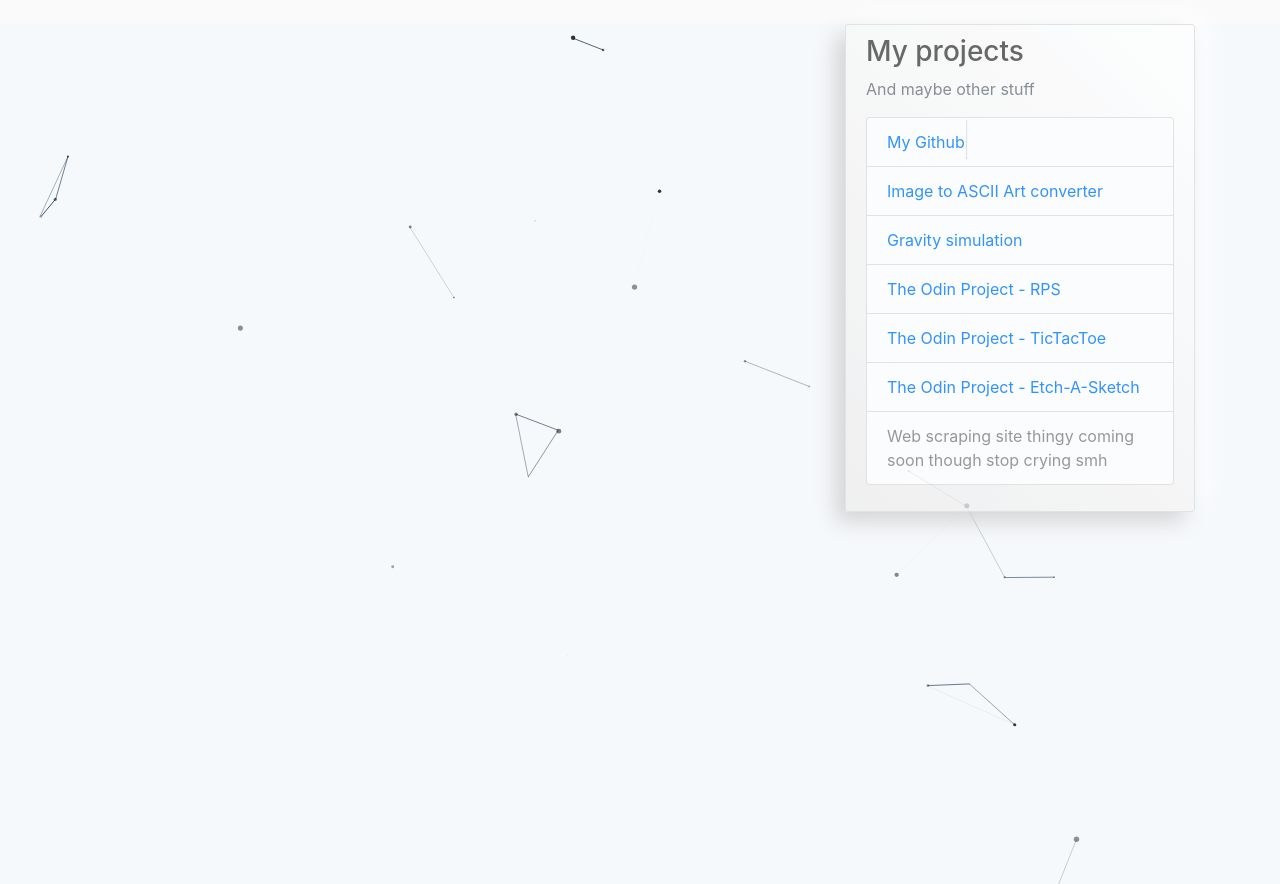
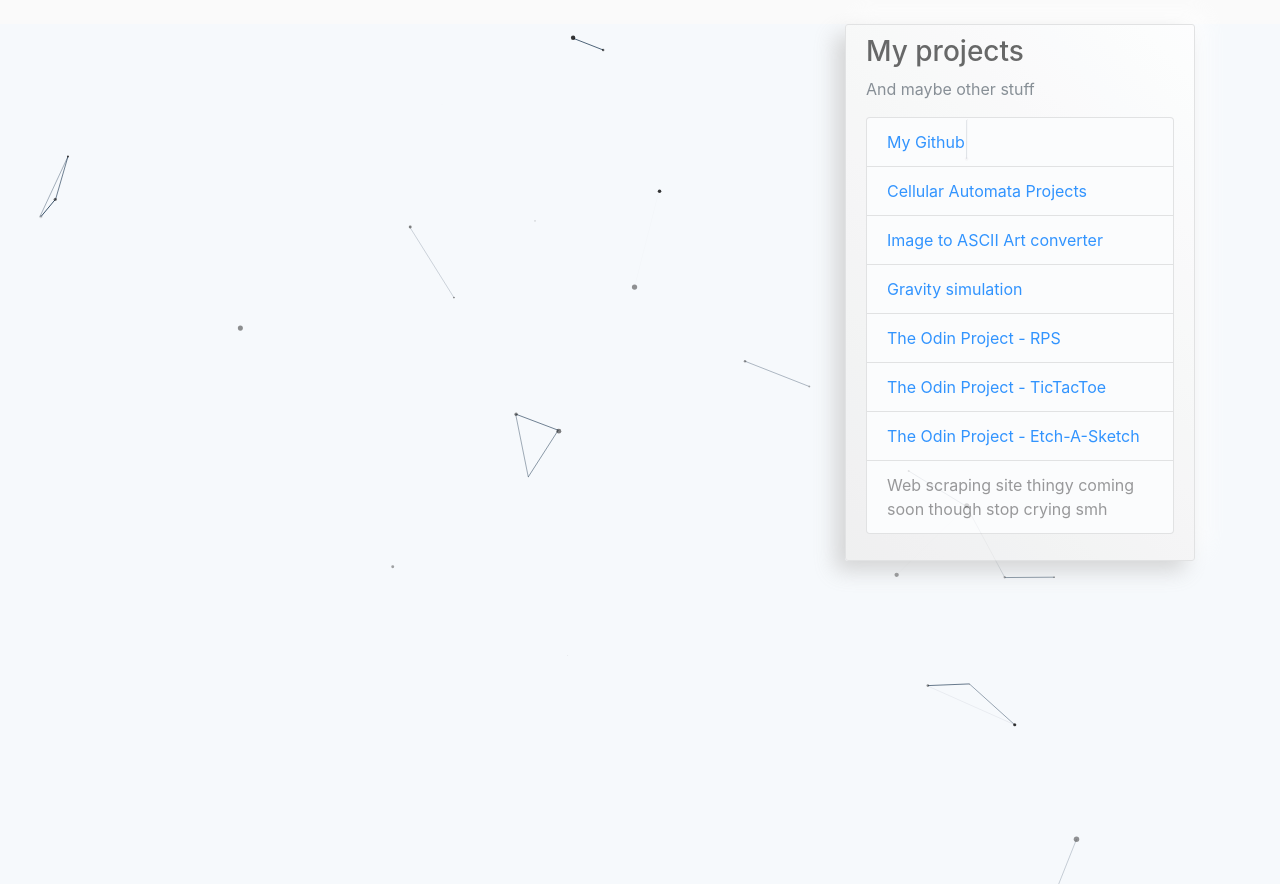
Before and after one commit to Yug34/stupid-blog, a Django app: page / in a window 1280 px wide. Shown: the part 56-940 px from the top of the page. Run offline with Django 3.2, Linux system fonts and the light colour scheme; data that the repository does not hold is empty; some libraries are stand-ins or nearby versions.

Commit message:
image to ascii

```diff
--- a/blog/templates/blog/base.html
+++ b/blog/templates/blog/base.html
@@ -64,6 +64,7 @@
             <p class='text-muted'>And maybe other stuff
               <ul class="list-group">
                 <li class="list-group-item list-group-item-light"><a href="https://github.com/Yug34/">My Github</a></li>
+                <li class="list-group-item list-group-item-light"><a href="https://github.com/Yug34/Cellular-Automata">Cellular Automata Projects</a></li>
                 <li class="list-group-item list-group-item-light"><a href="https://github.com/Yug34/Image-to-ASCII">Image to ASCII Art converter</a></li>
                 <li class="list-group-item list-group-item-light"><a href="https://github.com/Yug34/Gravity2D">Gravity simulation</a></li>
                 <li class="list-group-item list-group-item-light"><a href="http://stupidblogs.me/TheOdin-RPS/">The Odin Project - RPS</a></li>
```
